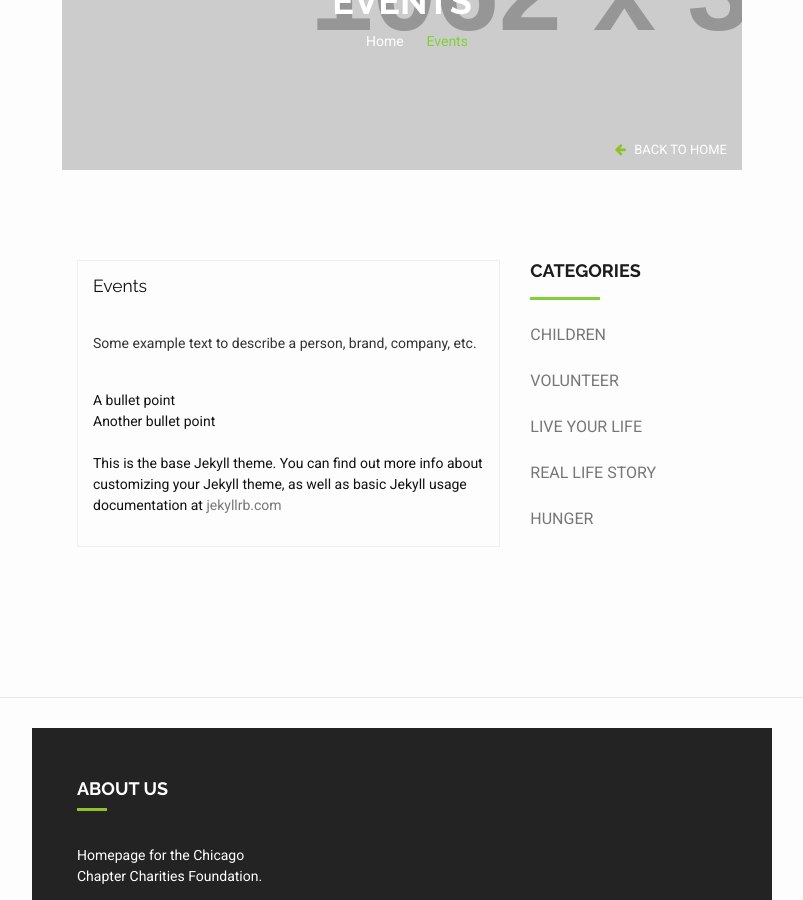
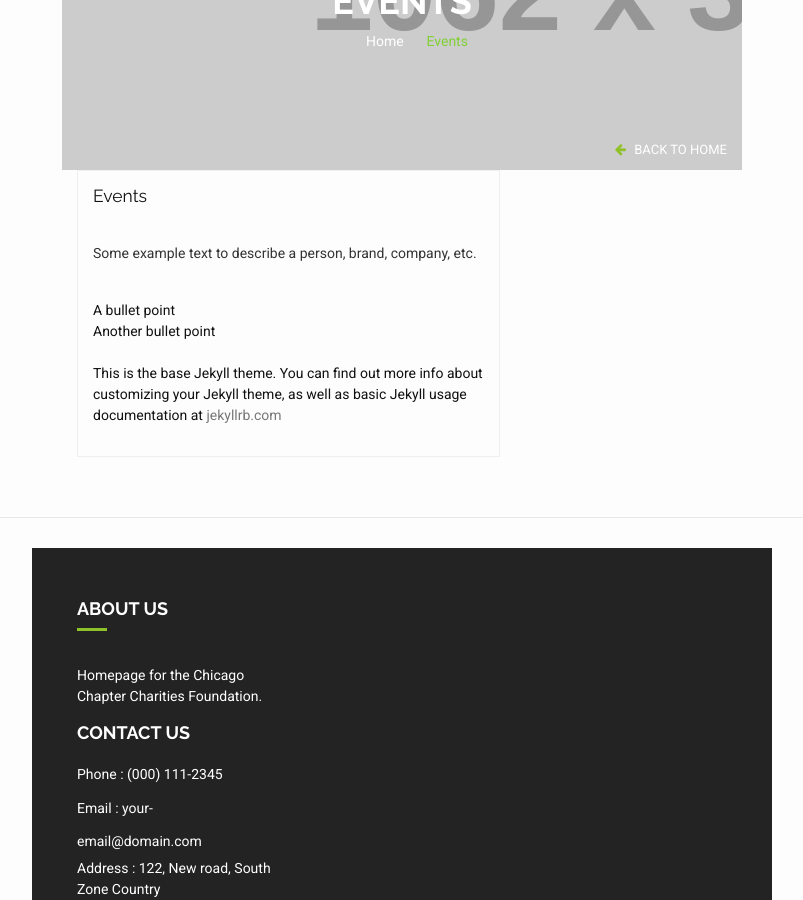
Before and after one commit to brightplum/ccc-foundation, a Jekyll site: the page built from events.md, in a window 1280 px wide and 900 px high, scrolled down 356 px. Shown: the whole window, without its empty margins (238-1041 px from the left). Built offline with Jekyll 4.4.1, drawn with Linux system fonts in a browser that asks for light colours; nearby versions of some CDN libraries; library files that are not in the unit come from our copies.

Commit message:
removed the categories o on pages

```diff
--- a/_layouts/page.html
+++ b/_layouts/page.html
@@ -26,7 +26,6 @@
   </section>
   <!-- End page title -->
   <!-- Start our blog area -->
-  <section class="our-blog-area pt-90 pb-60">
   <div class="container">
     <div class="row">
       <!-- Start single blog -->
@@ -43,32 +42,6 @@
           </div>
         </div>
       </div>
-        <!-- End single blog -->
-        <div class="col-lg-4">
-          <div class="blog-sidebar mt-sm-50">
-            <div class="event-sidebar">
-              <!-- Start event categoris -->
-              <div class="event-categoris">
-                <div class="event-sidt-title">
-                  <h3>CATEGORIES</h3>
-                </div>
-                <ul>
-                  <li><a href="#">CHILDREN</a></li>
-                  <li><a href="#">VOLUNTEER</a></li>
-                  <li><a href="#">LIVE YOUR LIFE</a></li>
-                  <li><a href="#">REAL LIFE STORY</a></li>
-                  <li><a href="#">HUNGER</a></li>
-                </ul>
-              </div>
-              <!-- End event categoris -->
-            </div>
-          </div>
-        </div>
-      </div>
-    </div>
-  </section>
-  <!-- End our blog area -->
   <div class="post-content">
   </div>
-
 </article>
--- a/index.html
+++ b/index.html
@@ -73,7 +73,7 @@
                                    ">
             </div>
             <div class="banner7-content slider-1 hidden-xs">
-              <div class="color-box"
+              <div class="color-box">
                 <h1 class="title1 wow slideInRight" data-wow-duration="1s" data-wow-delay="300ms">WE CAN HELP SOMEONE</h1>
                 <p class="d-none d-md-block wow slideInRight" data-wow-duration="1s" data-wow-delay="600ms">Lorem ipsum dolor sit amet, consectetur adipiscing elit. Nunc quis ante commodo, dictum lectus suscipit. Quisque nec ullamcorper elit, nec fermentum metus.</p>
                 <div class="slider-button-area wow slideInRight" data-wow-duration="1s" data-wow-delay="900ms">
```
Lines whose indentation alone changed are shown as unchanged.
